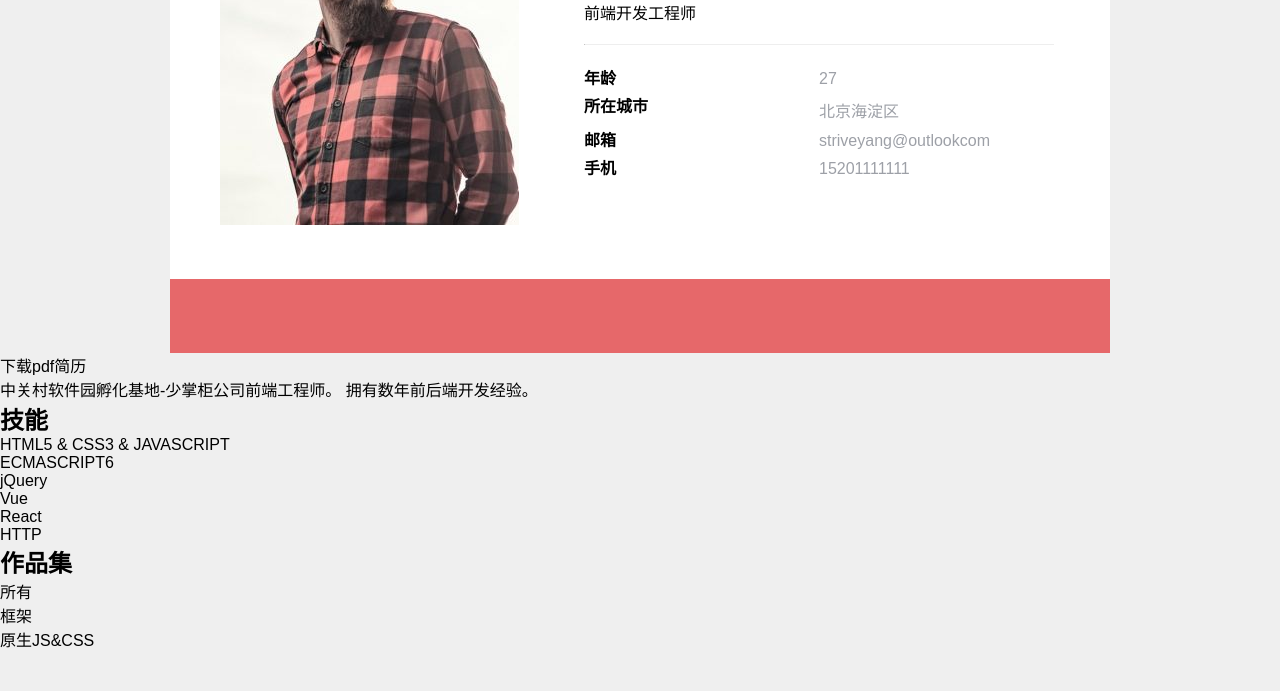
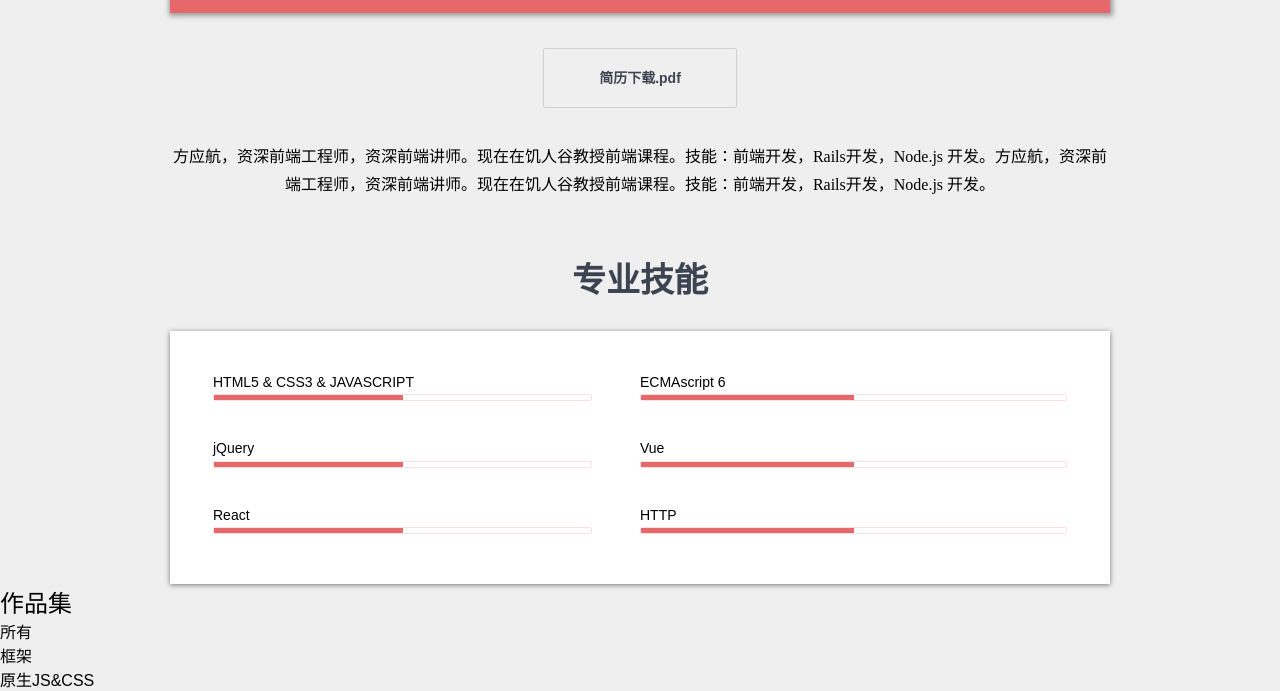
Before and after one commit to igituser/resume, a plain HTML site: page index.html in a window 1280 px wide. Shown: the part 687-1378 px from the top of the page. Before the commit the page ends 1338 px from the top, so only its background shows below. Drawn offline with Linux system fonts and the light colour scheme.

Commit message:
技能栏

```diff
--- a/a.css
+++ b/a.css
@@ -8,6 +8,14 @@ body{
 *{
     margin:0;
     padding:0;
+}
+
+ul, ol {
+    list-style:none;
+}
+
+h1,h2,h3,h4,h5,h6{
+    font-weight:normal;
 }
 
 hr{
@@ -104,6 +112,7 @@ a{
     max-width:940px;
     margin:0 auto;
     background-color:#FFF;
+    box-shadow: 1px 1px 5px 2px rgba(0,0,0,0.35);
 }
 
 .userCard .welcome{
@@ -185,3 +194,99 @@ a{
     height:30px;
     fill:#fff;
 }
+
+body main {
+    margin-top:-340px;
+}
+
+body main .downloadResume-wrapper{
+    text-align:center;
+}
+
+body main .downloadResume {
+    font-size:14px;
+    line-height:16px;
+    padding:21px 55px; /* 内联元素上下内边距是无效的，但是左右生效 */
+    border:1px solid #CDCFD1;
+    display:inline-block;
+    border-radius:2px;
+    color:#3d4451;
+    font-weight:bold;
+    margin:35px 0;
+    transition:box-shadow .5s;
+}
+
+body main .downloadResume:hover{
+    box-shadow: 0px 0px 5px 1px rgba(0,0,0,0.35);
+}
+
+body main .selfIntroduction{
+    max-width:940px;
+    margin:0 auto;
+    line-height:1.8;
+    /* margin-right:auto; */
+    text-align:center;
+    font-family:"华文楷体";
+    font-size:16px;
+}
+
+section.skills {
+    max-width:940px;
+    margin:0 auto;
+    margin-top:60px;
+}
+
+section.skills > h2{
+    text-align:center;
+    color:#3d4451;
+    font-size:34px;
+    line-height:1.2;
+    font-weight:600;
+}
+
+section.skills > ol{
+    background-color:white;
+    box-shadow:0 1px 5px 0 rgba(0,0,0,0.5);
+    margin-top:30px;
+    padding:44px 43px 10px;
+}
+
+
+/* 盒模型默认是将width margin padding 算作一体的，使用box-sizing改变盒模型计算 */
+section.skills > ol > li {
+    float:left;
+    width:50%;
+    box-sizing:border-box;
+}
+
+/*
+ nth-child() 选择器，可以利用语法选中奇数 偶数的元素
+ 伪类如何理解？
+ 虚的东西，这个元素的状态可能存在又或者不存在，比如没有被选中或者点击的就不存在，奇数偶数状态的元素，不一定存在的状态。
+ 冒号: 开头的是伪类 :hover , :nth-child()
+ ::伪元素 ::before ::after
+
+*/
+
+section.skills > ol > li:nth-child(odd){
+    padding-right:48px;
+}
+
+section.skills ol li h3{
+    font-size:14px;
+    line-height:1.1;
+    padding-right:40px;
+}
+
+section.skills .progressBar{
+    height:5px;
+    border:1px solid #FAE1E1;
+    border-radius:2px;
+    margin:4px 0 40px;
+}
+
+section.skills .progressBar .progress{
+    height:100%;
+    background-color: #E6686A;
+    width:50%;
+}
--- a/index.html
+++ b/index.html
@@ -51,19 +51,19 @@
 						<span class="triangle"></span>
 					</span>
 					<!-- 卡片中最重要的就是名字所以用h1标签 -->
-					<h1>杨建伟</h1>
+					<h1>方应航</h1>
 					<!-- 副标题就用h2，如果是一段话就是p， -->
 					<p>前端开发工程师</p>
 					<hr/>
 					<dl>
 						<dt>年龄</dt>
-						<dd>27</dd>
+						<dd>aa</dd>
 						<dt>所在城市</dt>
 						<dd>北京海淀区</dd>
 						<dt>邮箱</dt>
-						<dd>striveyang@outlookcom</dd>
+						<dd>example@outlookcom</dd>
 						<dt>手机</dt>
-						<dd>15201111111</dd>
+						<dd>aaaaaaaaaa</dd>
 					</dl>
 				</div>
 			</div>
@@ -96,22 +96,55 @@
 			</footer>
 		</div>
 
-		<a href="#" class="button">下载pdf简历</a>
-		<p>
-			中关村软件园孵化基地-少掌柜公司前端工程师。
-			拥有数年前后端开发经验。
+		<!-- 简历下载 -->
+		<p class="downloadResume-wrapper">
+			<a class="downloadResume" href="./resume.pdf" target="_blank" download class="button">简历下载.pdf</a>
+		</p>
+		<p class="selfIntroduction">
+			方应航，资深前端工程师，资深前端讲师。现在在饥人谷教授前端课程。技能：前端开发，Rails开发，Node.js 开发。方应航，资深前端工程师，资深前端讲师。现在在饥人谷教授前端课程。技能：前端开发，Rails开发，Node.js 开发。
+
 		</p>
 	</main>
 	<!-- section代表章节的意义 -->
-	<section>
-		<h2>技能</h2>
-		<ol>
-			<li>HTML5 &amp; CSS3 &amp; JAVASCRIPT</li>
-			<li>ECMASCRIPT6</li>
-			<li>jQuery</li>
-			<li>Vue</li>
-			<li>React</li>
-			<li>HTTP</li>
+	<section class="skills">
+		<h2>专业技能</h2>
+		<ol class="clearfix">
+			<li>
+				<h3>HTML5 &amp; CSS3 &amp; JAVASCRIPT</h3>
+				<div class="progressBar">
+					<div class="progress"></div>
+				</div>
+			</li>
+			<li>
+				<h3>ECMAscript 6</h3>
+				<div class="progressBar">
+					<div class="progress"></div>
+				</div>
+			</li>
+			<li>
+				<h3>jQuery</h3>
+				<div class="progressBar">
+					<div class="progress"></div>
+				</div>
+			</li>
+			<li>
+				<h3>Vue</h3>
+				<div class="progressBar">
+					<div class="progress"></div>
+				</div>
+			</li>
+			<li>
+				<h3>React</h3>
+				<div class="progressBar">
+					<div class="progress"></div>
+				</div>
+			</li>
+			<li>
+				<h3>HTTP</h3>
+				<div class="progressBar">
+					<div class="progress"></div>
+				</div>
+			</li>
 		</ol>
 	</section>
 
```
